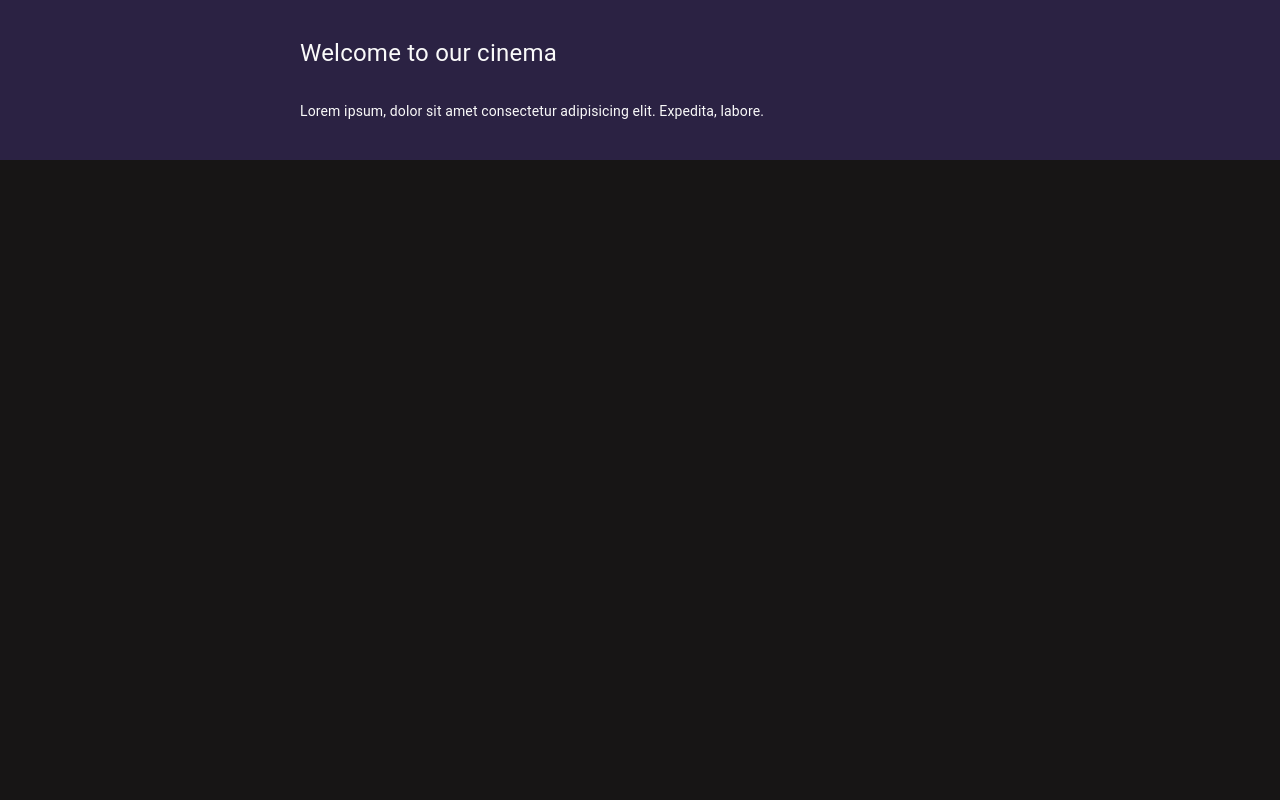
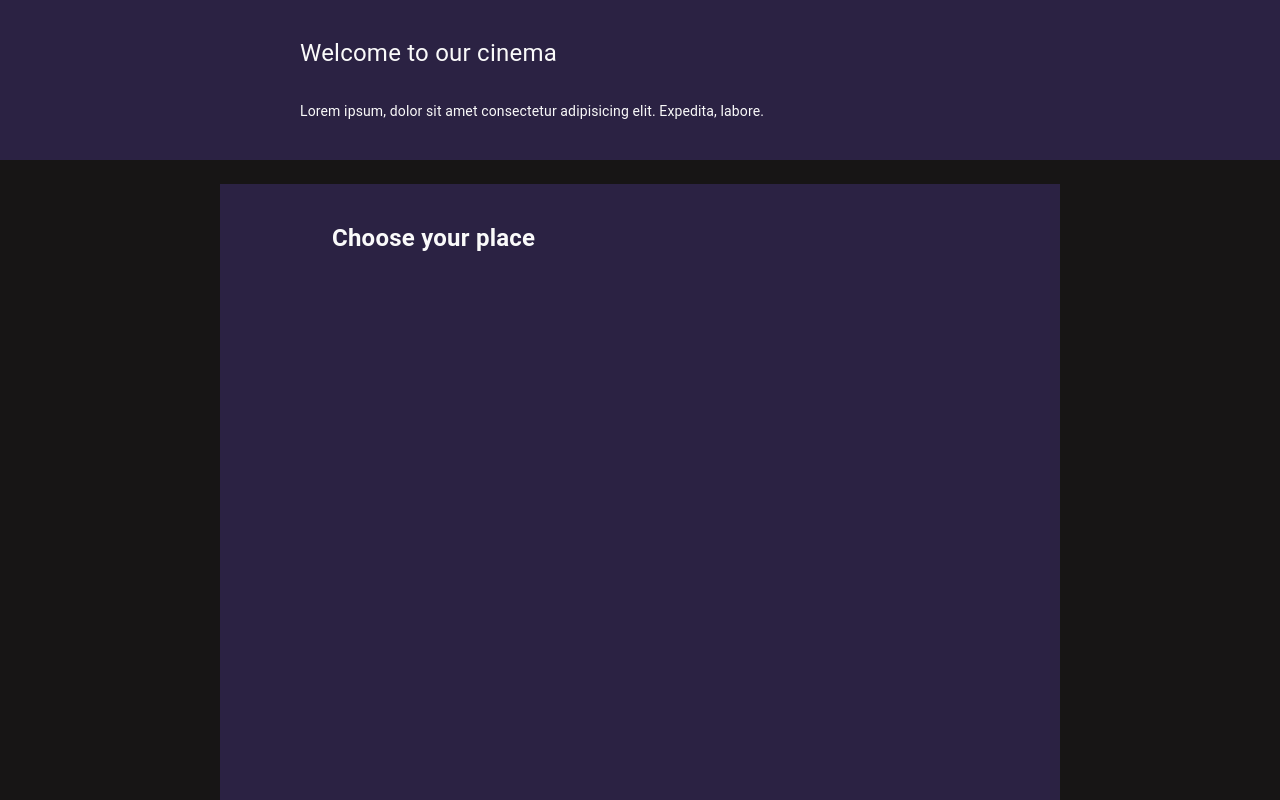
Before and after one commit to PolinaRaguilo/Cinema, a React (Create React App) app: page /reserve/1 in a window 1280 px wide. Shown: the top 800 px of the page. Built offline with nearby package versions, Linux system fonts and the light colour scheme.

Commit message:
Started seats

```diff
--- a/src/App.js
+++ b/src/App.js
@@ -2,6 +2,7 @@ import { BrowserRouter, Route } from 'react-router-dom';
 import FilmDescription from './components/film-description';
 import Header from './components/header';
 import MainPage from './components/main-page';
+import ReservePage from './components/reserver-page';
 import ThemeProvider from './styles/ThemeProvider';
 
 const App = () => {
@@ -11,6 +12,7 @@ const App = () => {
         <Header />
         <Route exact path="/" component={MainPage} />
         <Route path="/movie/:id" component={FilmDescription} />
+        <Route path="/reserve/:id" component={ReservePage} />
       </ThemeProvider>
     </BrowserRouter>
   );
--- a/src/components/film-description.js
+++ b/src/components/film-description.js
@@ -5,6 +5,7 @@ import {
   makeStyles,
   Typography,
 } from '@material-ui/core';
+import { Link } from 'react-router-dom';
 
 const useStyles = makeStyles({
   wrapper: {
@@ -111,7 +112,9 @@ const FilmDescription = () => {
         <Typography className={classes.rating}>
           Metascore: 12 Imdb rating: 12
         </Typography>
-        <Button className={classes.btn}>Buy a ticket</Button>
+        <Link to="/reserve/:id">
+          <Button className={classes.btn}>Buy a ticket</Button>
+        </Link>
       </Box>
       <Box className={classes.inner__wrapper}>
         <Box className={classes.information}>
--- /dev/null
+++ b/src/components/reserver-page.js
@@ -0,0 +1,28 @@
+import { Box, makeStyles, Typography } from '@material-ui/core';
+
+const useStyles = makeStyles({
+  wrapper: {
+    width: 840,
+    height: 840,
+    backgroundColor: '#2B2243',
+    margin: '0 auto',
+    marginTop: 24,
+    padding: '36px 117px 66px 112px',
+    '& p:first-child': {
+      fontSize: 24,
+      fontWeight: 'bold',
+      marginBottom: 32,
+    },
+  },
+});
+
+const ReservePage = () => {
+  const classes = useStyles();
+  return (
+    <Box className={classes.wrapper}>
+      <Typography>Choose your place </Typography>
+    </Box>
+  );
+};
+
+export default ReservePage;
```
